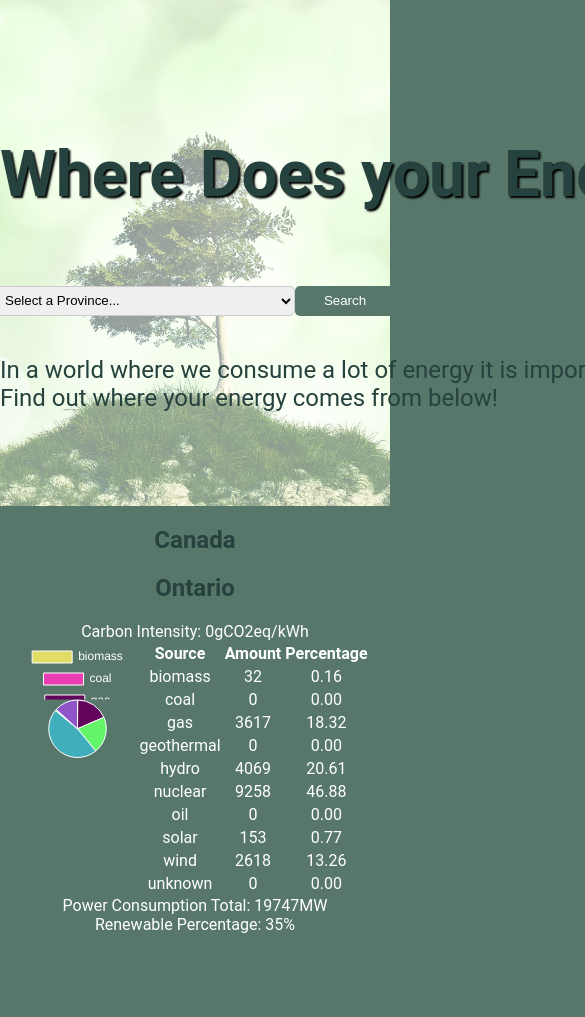
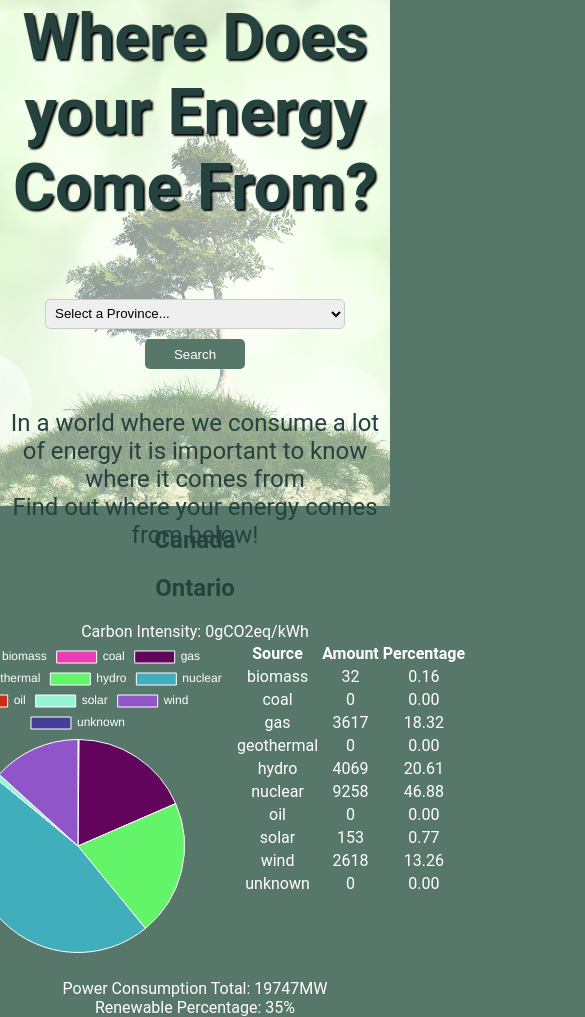
Before and after one commit to SyndicateGit/CheckYourSource, a React (Create React App) app: page / in a window 390 px wide. Shown: the top 1017 px of the page, 585 px wide, since content can reach past the window. Before the commit the page ends 934 px from the top, so only its background shows below. Built offline with nearby package versions, Linux system fonts and the light colour scheme; no server answers.

Commit message:
Made pie Chart more responsive

```diff
--- a/src/styles/Introduction.css
+++ b/src/styles/Introduction.css
@@ -11,7 +11,7 @@
     background-position: center;
     height: 60vh;
     text-align: center;
-    text-wrap: nowrap;
+    text-wrap: wrap;
     justify-content: center;
     color: var(--Titles);
     text-shadow: 2px 2px 2px var(--shadows);
--- a/src/styles/PieChart.css
+++ b/src/styles/PieChart.css
@@ -2,8 +2,8 @@
     display: flex;
     justify-content: center;
     align-content: center;
-    width: 30%;
-    height: 100%;
+    width: 80vw;
+    height: 40vh;
     margin: auto;
 }
 
```
